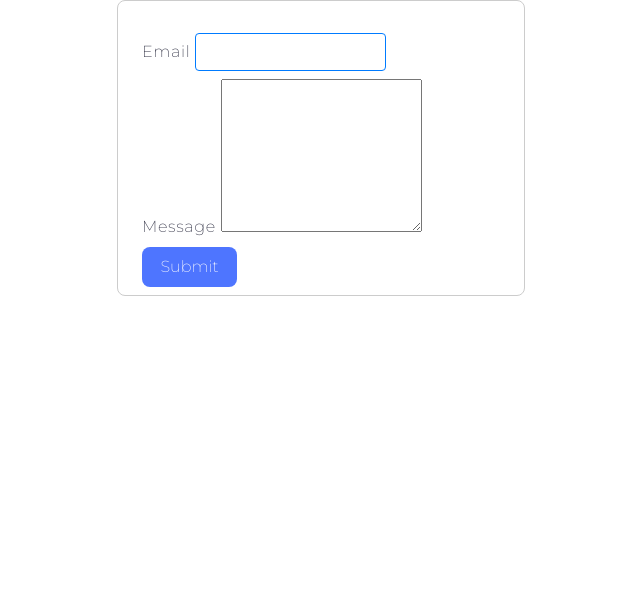
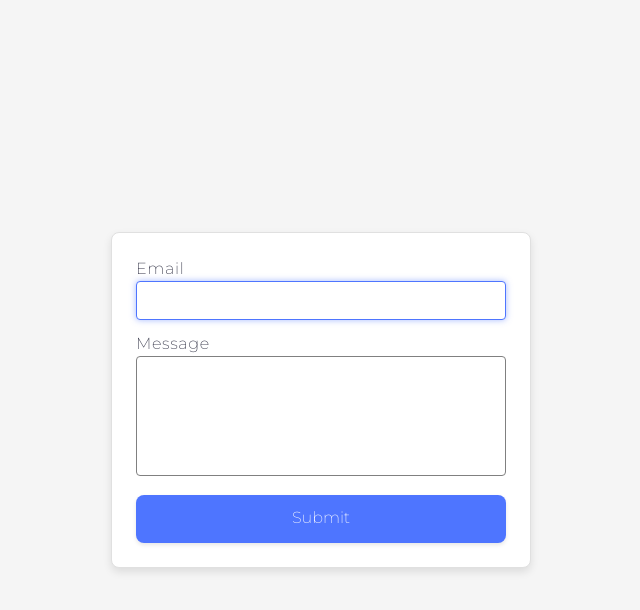
Before and after one commit to Tatyana25081974/goit-js-hw-091, a website built with Vite: page src/2-form.html in a window 1280 px wide. Shown: the whole page, without its empty margins (319-959 px from the left). Built offline with nearby package versions, Linux system fonts and the light colour scheme.

Commit message:
add initial files

```diff
--- a/src/css/styles2.css
+++ b/src/css/styles2.css
@@ -2,66 +2,84 @@ body {
     font-family: 'Montserrat', sans-serif;
     margin: 0;
     padding: 0;
-    background-color: #fff;
-    display: flex;
-    color: #333;
+    background-color: #f5f5f5;
+    /* Злегка сірий фон для контрасту */
     display: flex;
     justify-content: center;
     align-items: center;
-    height: 100%;
-
+    min-height: 100vh;
+    /* Центрування сторінки */
+    color: #333;
+    box-sizing: border-box;
+    /* Уніфіковане обчислення ширини/висоти */
 }
 
 section {
     background-color: #ffffff;
     padding: 24px;
-    border: 1px solid #ccc;
+    border: 1px solid #e0e0e0;
+    /* Світліший бордер */
     border-radius: 8px;
-    width: 408px;
-    height: 296px;
+    width: 420px;
+    height: auto;
     display: flex;
     flex-direction: column;
     align-items: flex-start;
     justify-content: flex-start;
     gap: 16px;
+    box-shadow: 0px 4px 8px rgba(0, 0, 0, 0.1);
+
 }
+
 h1 {
     display: none;
-}
+   }
 
-
-.feedback-form {
+form {
     display: flex;
-    align-items: flex-start;
-    justify-content: flex-start;
     flex-direction: column;
-    gap: 8px;
+    gap: 12px;
     font-weight: 400;
     font-size: 16px;
     line-height: 1.5;
     letter-spacing: 0.04em;
     color: #2e2f42;
     font-family: "Montserrat", sans-serif;
+    width: 100%;
 }
 
-
- input {
-    margin-top: 8px;
+input,
+textarea {
+    width: 100%;
+    /* Поля займають всю ширину контейнера */
     padding: 10px;
     font-size: 14px;
     border: 1px solid #808080;
+    /* Колір рамки */
     border-radius: 4px;
     outline: none;
-    transition: border-color 0.3s ease;
+    transition: border-color 0.3s ease, box-shadow 0.3s ease;
+    /* Анімація для ефекту фокусу */
+    box-sizing: border-box;
 }
 
- input:focus {
-    border-color: #007bff;
+input:focus,
+textarea:focus {
+    border-color: #4e75ff;
+    /* Активний колір */
+    box-shadow: 0px 0px 6px rgba(78, 117, 255, 0.5);
+    /* Додано легке світіння */
 }
 
+textarea {
+    resize: none;
+    /* Заборона змінювати розмір текстового поля */
+    height: 120px;
+    /* Фіксована висота */
+}
 
 form button {
-    padding: 8px 16px;
+    padding: 12px 16px;
     border-radius: 8px;
     font-size: 16px;
     color: #ffffff;
@@ -71,12 +89,18 @@ form button {
     display: flex;
     align-items: center;
     justify-content: center;
-    flex-direction: row;
-    width: 95px;
-    height: 40px;
-    transition: background-color 0.3s ease;
-}
+    width: 100%;
+    height: 48px;
+    transition: background-color 0.3s ease, transform 0.2s ease;
+    box-shadow: 0px 2px 4px rgba(0, 0, 0, 0.1);
+  }
 
- form button:hover {
-    background-color: #6c8cff;;
-}
+form button:hover {
+    background-color: #6c8cff;
+    transform: translateY(-2px);
+    }
+
+form button:active {
+    background-color: #4a6ed9;
+    transform: translateY(0);
+   }
```
